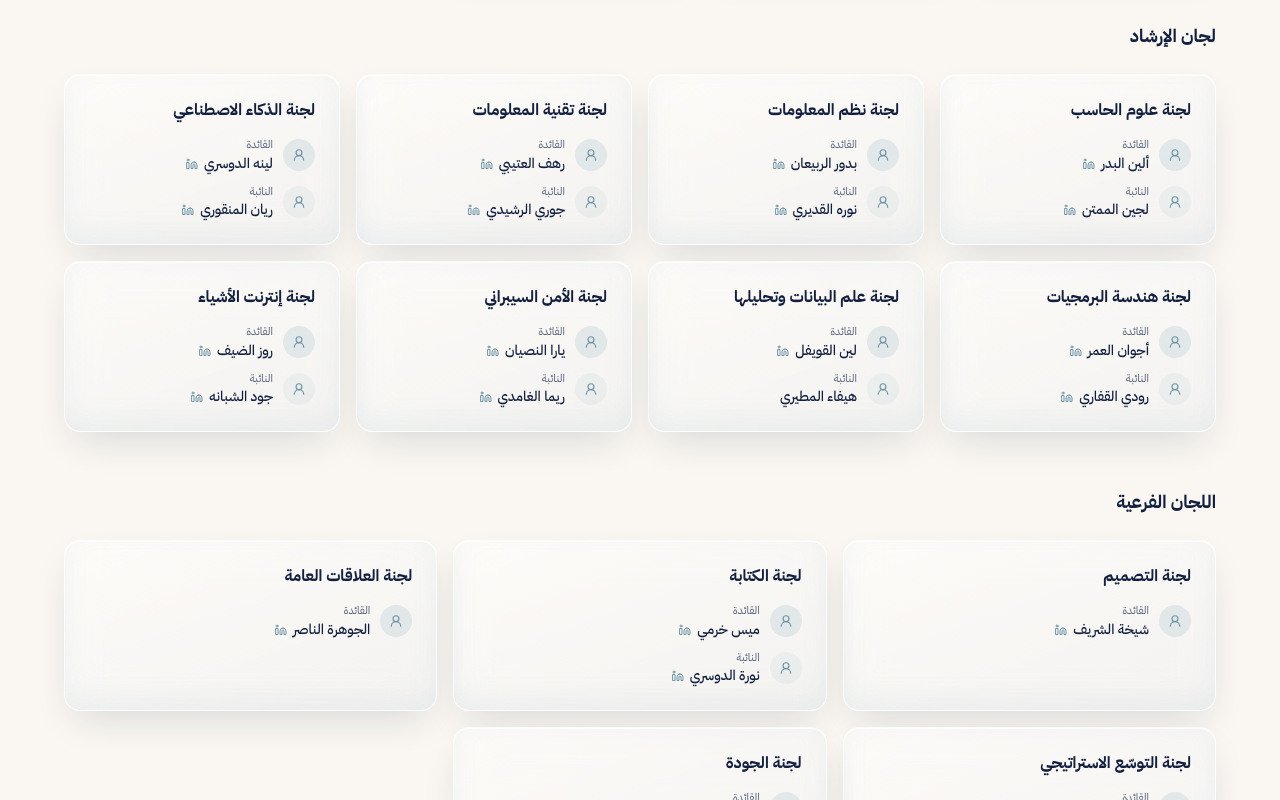
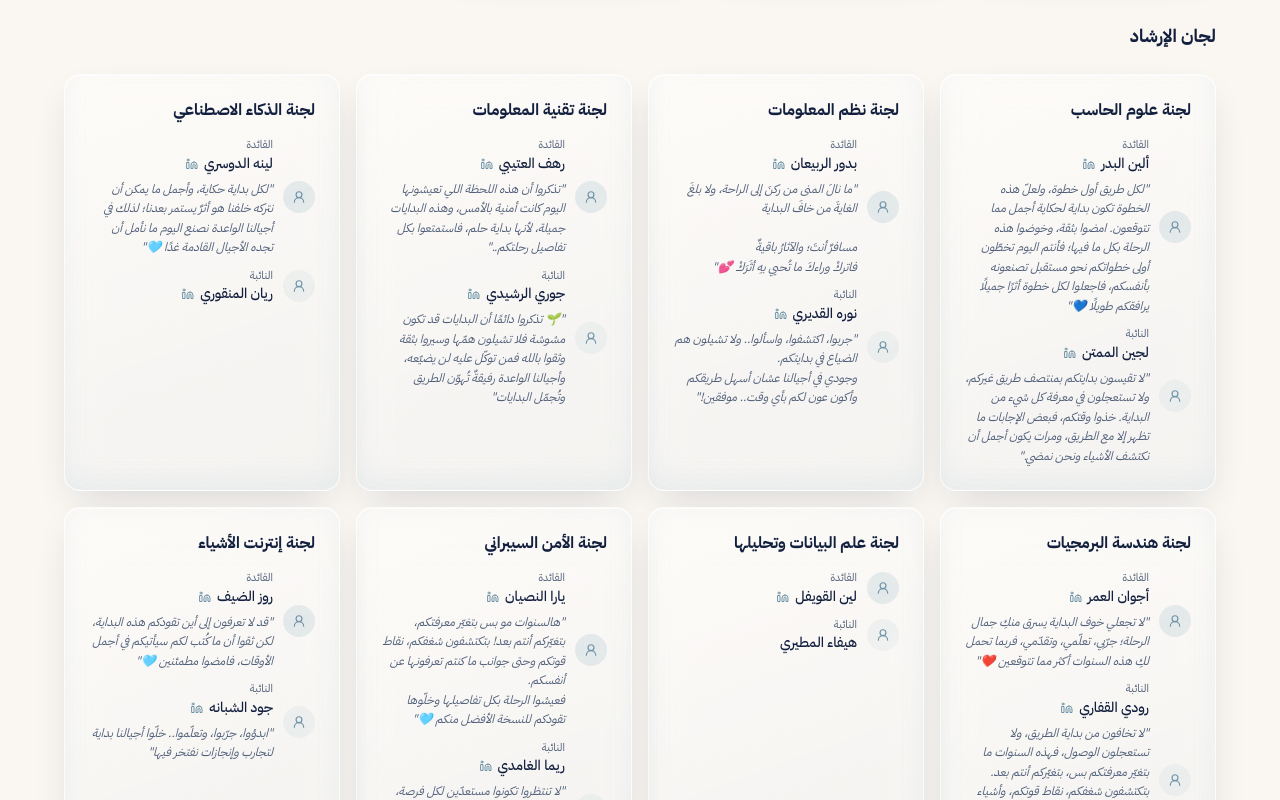
Before and after one commit to ajyalna-admin/AjyalnaAlwaidah, a Next.js app: page / in a window 1280 px wide. Shown: the part 2800-3600 px from the top of the page. Built offline with nearby package versions, Linux system fonts and the light colour scheme.

Commit message:
Update Team.tsx

```diff
--- a/components/Team.tsx
+++ b/components/Team.tsx
@@ -75,6 +75,11 @@ function CommitteeCard({ committee, index }: { committee: CommitteeEntry; index:
                 </a>
               )}
             </p>
+            {committee.leaderQuote && (
+              <p className="whitespace-pre-line text-xs text-muted italic leading-relaxed mt-1.5">
+                "{committee.leaderQuote}"
+              </p>
+            )}
           </div>
         </div>
         {committee.deputy && (
@@ -97,6 +102,11 @@ function CommitteeCard({ committee, index }: { committee: CommitteeEntry; index:
                   </a>
                 )}
               </p>
+              {committee.deputyQuote && (
+                <p className="whitespace-pre-line text-xs text-muted italic leading-relaxed mt-1.5">
+                  "{committee.deputyQuote}"
+                </p>
+              )}
             </div>
           </div>
         )}
```
